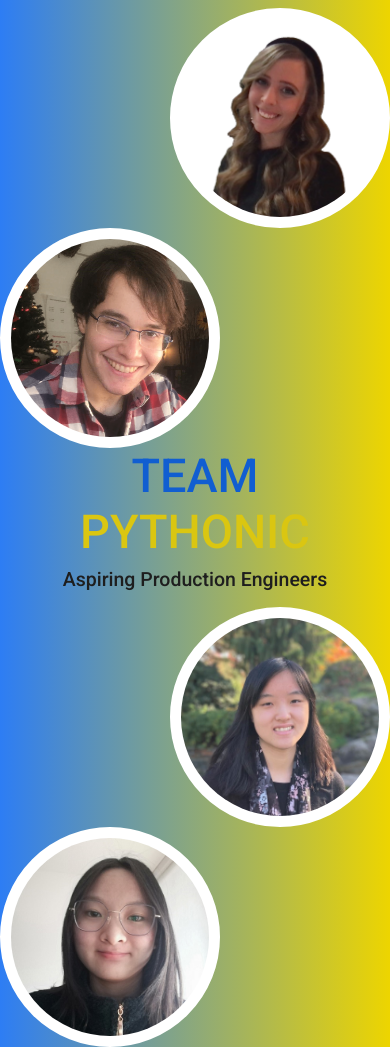
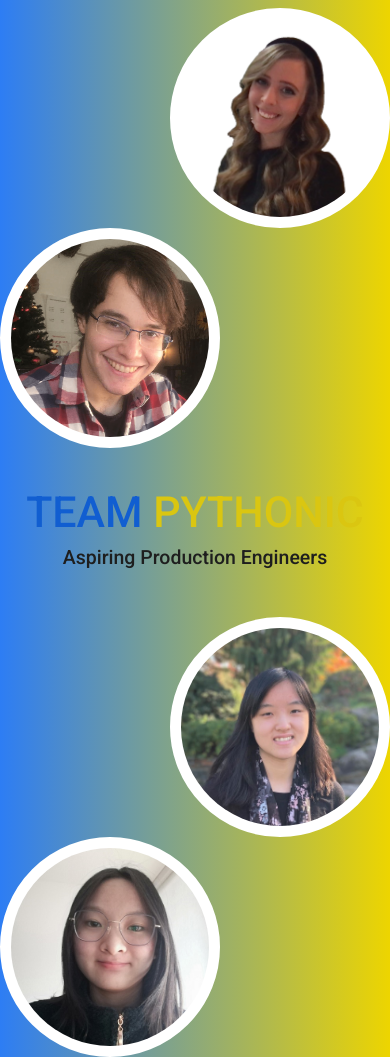
Before and after one commit to MLH-Fellowship/project-team-pythonic, a Flask app: page / in a window 390 px wide. Run offline with Flask 2, Linux system fonts and the light colour scheme; some libraries are stand-ins or nearby versions.

Commit message:
Text is now responsive on mobile screens as well. Gradient background fitting is no longer an issue.

```diff
--- a/app/static/styles/index.css
+++ b/app/static/styles/index.css
@@ -1,5 +1,5 @@
 :root {
-    --fs-xl: clamp(0.3rem, 12vw, 7rem);
+    --fs-xl: clamp(0.3rem, 11vw, 6rem);
     /* will not shrink less than 5rem, max of 12rem */
     --fs-600: clamp(0.2rem, 5vw, 3rem);
 }
@@ -39,6 +39,13 @@ body {
     max-width: 1300px;
     margin: 0 auto;
     padding-top: 2%;
+    padding-bottom: 2vw;
+}
+
+@media (max-width:991px){
+    .hero_header{
+        padding-bottom: 10vw;
+    }
 }
 
 .hero_header:after{
@@ -51,6 +58,12 @@ body {
     max-width: 900px;
     margin: 0 auto;
     padding-top: 2%;
+}
+
+@media (max-width:991px){
+    .bottom_hero{
+        padding-top: 10vw;
+    }
 }
 
 .bottom_hero:after{
```
